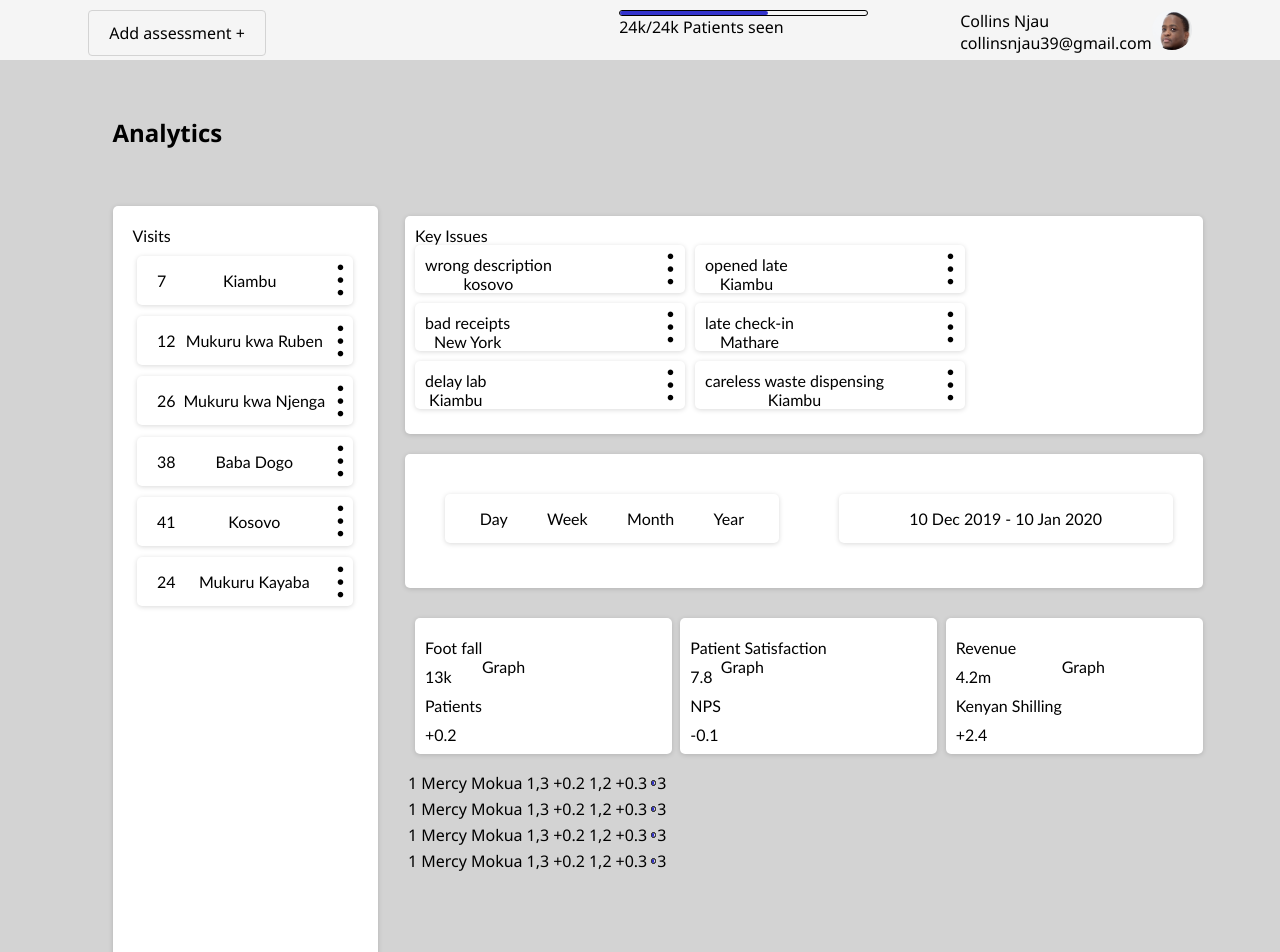
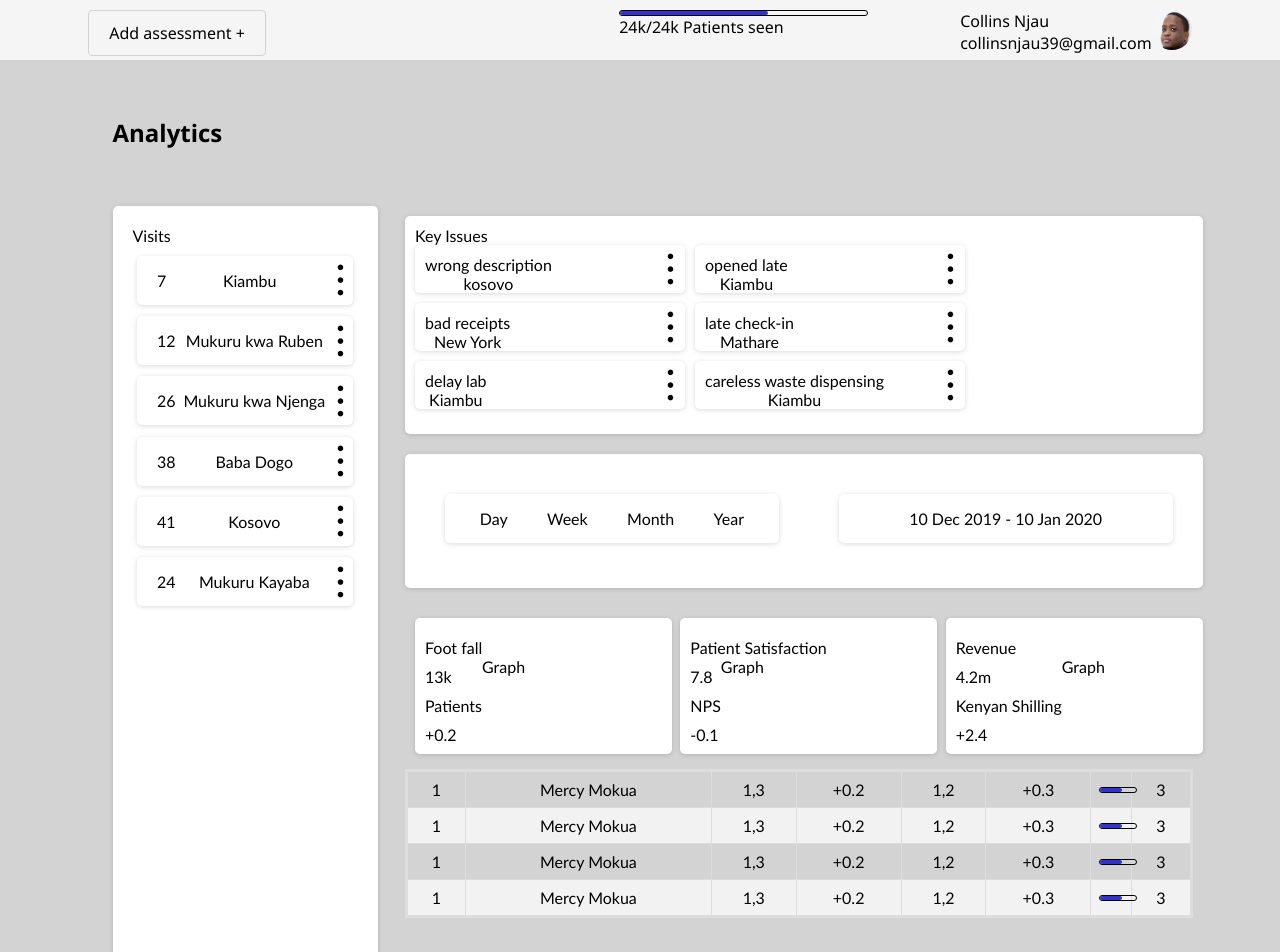
Before and after one commit to Collins33/Todoist-clone, a React (Create React App) app: page / in a window 1280 px wide. Shown: the top 952 px of the page. Built offline with nearby package versions, Linux system fonts and the light colour scheme.

Commit message:
Fix the styling

```diff
--- a/src/components/table/index.css
+++ b/src/components/table/index.css
@@ -0,0 +1,34 @@
+#title {
+  text-align: center;
+  font-family: arial, sans-serif;
+}
+
+#statistics_table {
+  text-align: center;
+  font-family: "Trebuchet MS", Arial, Helvetica, sans-serif;
+  border-collapse: collapse;
+  border: 3px solid #ddd;
+  width: 90%;
+}
+
+#statistics_table td,
+#statistics_table th {
+  border: 1px solid #ddd;
+  padding: 8px;
+}
+
+#statistics_table tr:nth-child(even) {
+  background-color: #f2f2f2;
+}
+
+#statistics_table tr:hover {
+  background-color: #ddd;
+}
+
+#statistics_table th {
+  padding-top: 12px;
+  padding-bottom: 12px;
+  text-align: center;
+  background-color: #4caf50;
+  color: white;
+}
--- a/src/components/table/index.js
+++ b/src/components/table/index.js
@@ -1,6 +1,6 @@
 import React, { Component } from "react";
 import ProgressBar from "../progressbar/index";
-
+import "./index.css";
 class index extends Component {
   state = {
     tableData: [
@@ -79,7 +79,7 @@ class index extends Component {
     const { tableData } = this.state;
     return (
       <div>
-        <table id="students">
+        <table id="statistics_table">
           <tbody>{this.renderTableData(tableData)}</tbody>
         </table>
       </div>
```
